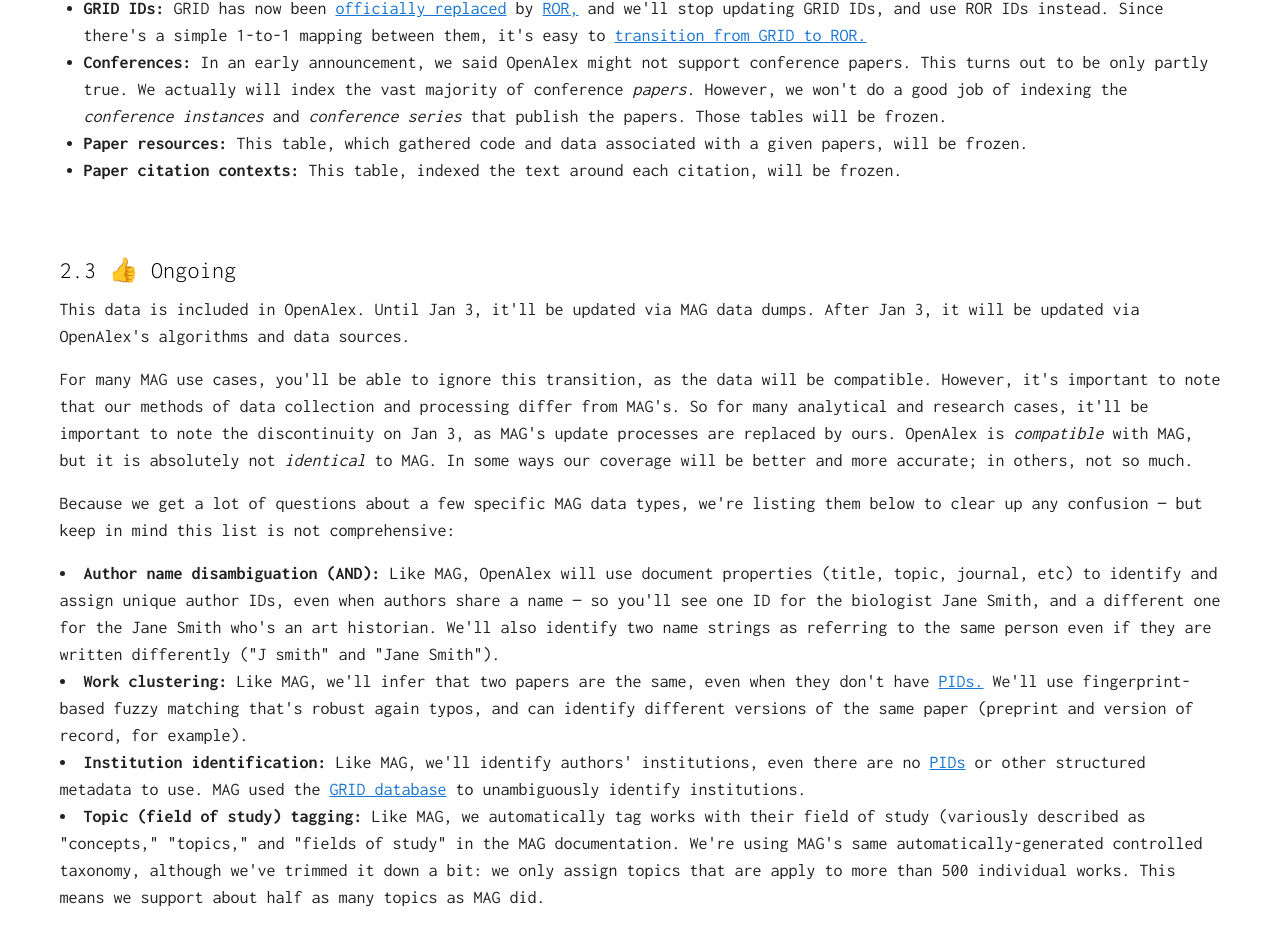
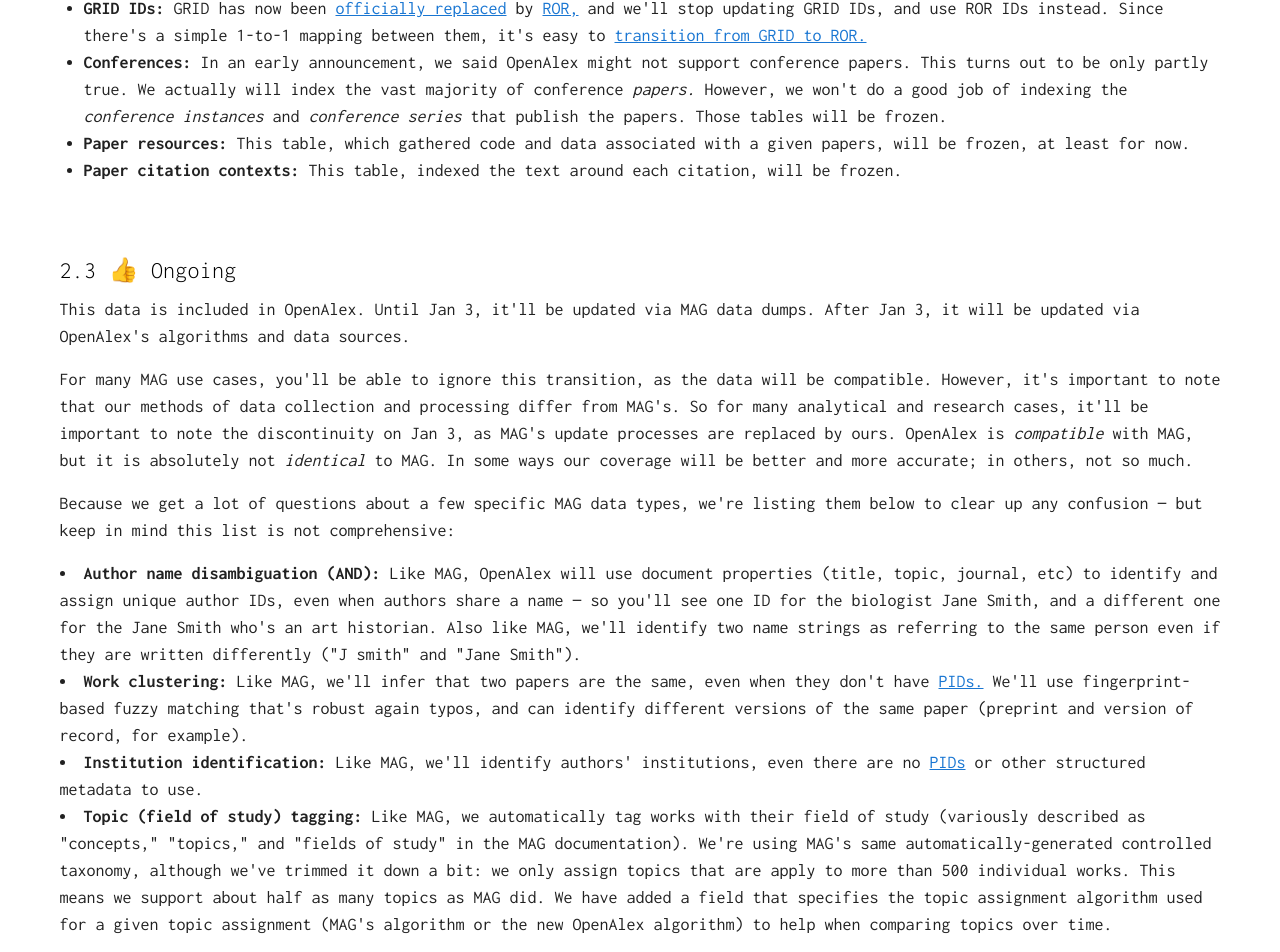
Before and after one commit to ourresearch/openalex-website, a Vue app: page /mag-migration-guide in a window 1280 px wide. Shown: the part 2410-3362 px from the top of the page. Built offline with nearby package versions, Linux system fonts and the light colour scheme.

Commit message:
minor changes to migration doc.

```diff
--- a/src/views/MagMigrationGuide.vue
+++ b/src/views/MagMigrationGuide.vue
@@ -130,12 +130,13 @@
       </li>
       <li>
         <strong>Paper resources:</strong> This table, which gathered code and data associated with a given papers, will
-        be frozen.
+        be frozen, at least for now.
       </li>
       <li>
         <strong>Paper citation contexts:</strong> This table, indexed the text around each citation, will be frozen.
       </li>
     </ul>
+
 
 
     <h5 class="text-h5" id="data-changes-ongoing">2.3 👍 Ongoing</h5>
@@ -158,7 +159,7 @@
       <strong>Author name disambiguation (AND):</strong>
       Like MAG, OpenAlex will use document properties (title, topic, journal, etc) to identify and assign unique author
       IDs, even when authors share a name &mdash; so you'll see one ID for the biologist Jane Smith, and a different one
-      for the Jane Smith who's an art historian. We'll also identify two name strings as referring to the same person
+      for the Jane Smith who's an art historian. Also like MAG, we'll identify two name strings as referring to the same person
       even if they are written differently ("J smith" and "Jane Smith").
     </li>
     <li>
@@ -171,16 +172,16 @@
     <li>
       <strong>Institution identification:</strong>
       Like MAG, we'll identify authors' institutions, even there are no <a
-        href="https://en.wikipedia.org/wiki/Persistent_identifier">PIDs</a> or other structured metadata to use. MAG
-      used the
-      <a href="https://www.grid.ac/">GRID database</a> to unambiguously identify institutions.
+        href="https://en.wikipedia.org/wiki/Persistent_identifier">PIDs</a> or other structured metadata to use.
     </li>
     <li>
       <strong>Topic (field of study) tagging:</strong>
       Like MAG, we automatically tag works with their field of study (variously described as "concepts," "topics," and
-      "fields of study" in the MAG documentation. We're using MAG's same automatically-generated controlled taxonomy,
+      "fields of study" in the MAG documentation). We're using MAG's same automatically-generated controlled taxonomy,
       although we've trimmed it down a bit: we only assign topics that are apply to more than 500 individual works. This
-      means we support about half as many topics as MAG did.
+      means we support about half as many topics as MAG did. We have added a field that specifies the topic assignment algorithm
+      used for a given topic assignment (MAG's algorithm or the new OpenAlex algorithm) to help when comparing
+      topics over time.
 
     </li>
 
```
